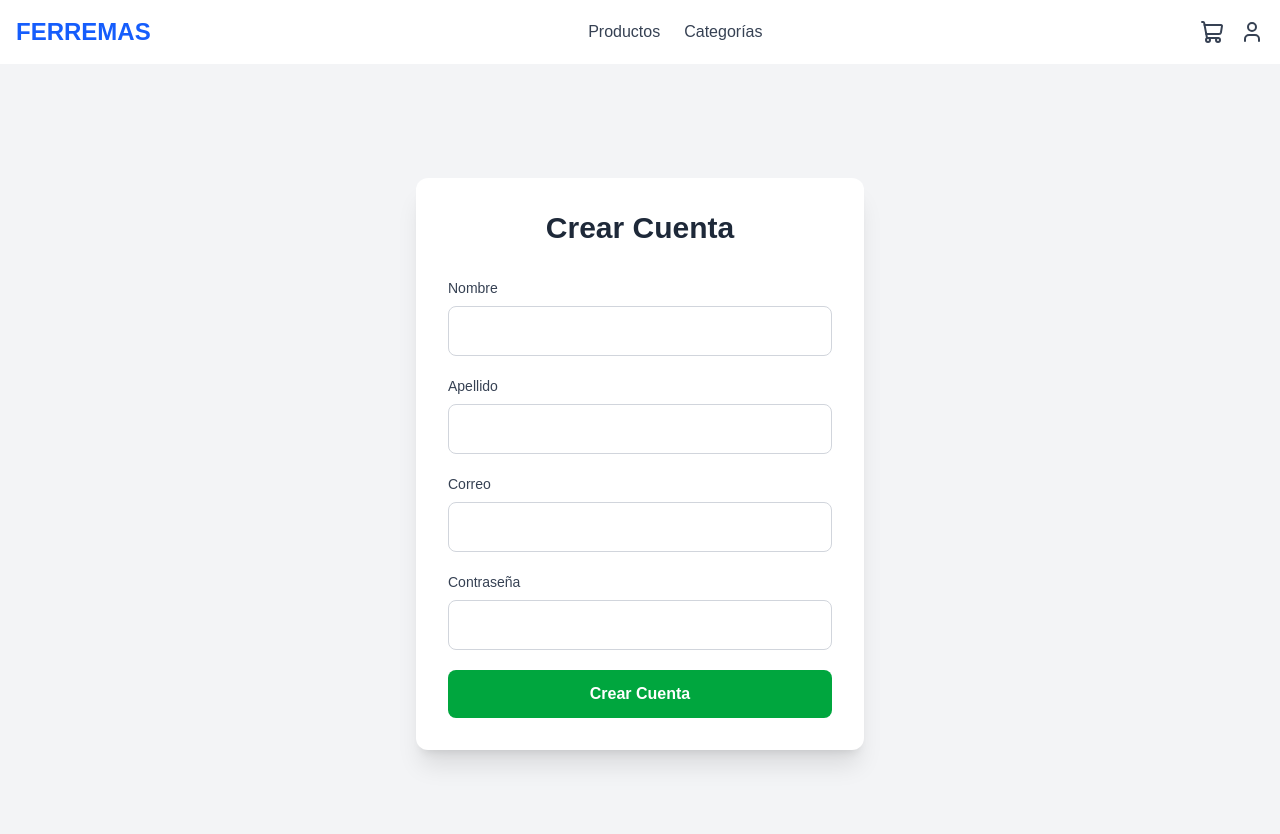
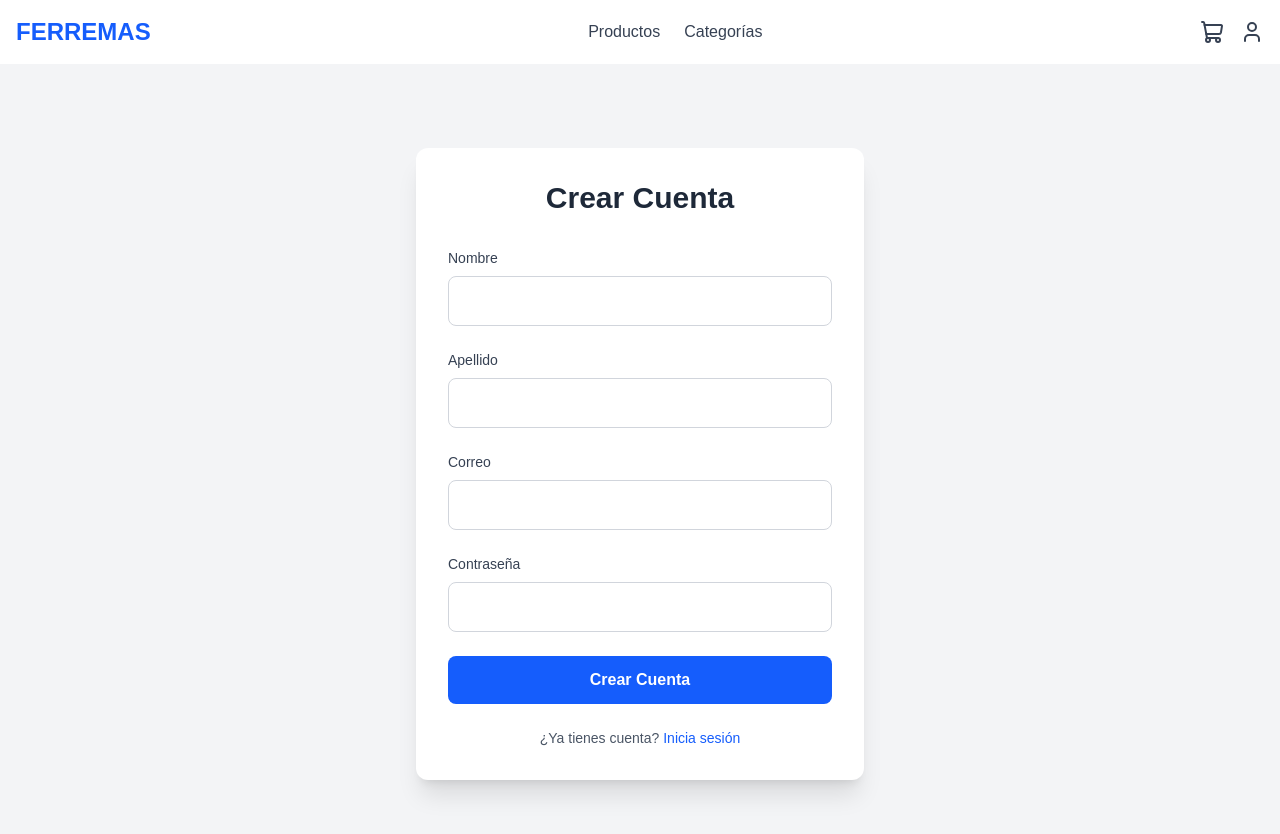
Before and after one commit to ByronVega10/ferremas-frontend, a Next.js app: page /register in a window 1280 px wide. Shown: the top 834 px of the page. Built offline with nearby package versions, Linux system fonts and the light colour scheme; no server answers.

Commit message:
Deploy listo

```diff
--- a/src/app/login/page.tsx
+++ b/src/app/login/page.tsx
@@ -7,6 +7,8 @@ import { useRouter } from 'next/navigation';
 import { loginRequest } from '@/services/auth.service';
 
 import { useAuth } from '@/contexts/AuthContext';
+
+import Link from 'next/link';
 
 export default function LoginPage() {
   const router = useRouter();
@@ -175,6 +177,27 @@ export default function LoginPage() {
               : 'Ingresar'}
           </button>
         </form>
+        <p
+          className="
+            text-center
+            text-sm
+            text-gray-600
+            mt-6
+          "
+        >
+          ¿No tienes cuenta?{' '}
+
+          <Link
+            href="/register"
+            className="
+              text-blue-600
+              hover:underline
+              font-medium
+            "
+          >
+            Crear cuenta
+          </Link>
+        </p>
       </div>
     </main>
   );
--- a/src/app/register/page.tsx
+++ b/src/app/register/page.tsx
@@ -2,19 +2,26 @@
 
 import { useState } from 'react';
 
+import Link from 'next/link';
+
 import { useRouter } from 'next/navigation';
 
-import { registerRequest } from '@/services/auth.service';
+import {
+  registerRequest,
+} from '@/services/auth.service';
 
 export default function RegisterPage() {
+
   const router = useRouter();
 
-  const [name, setName] = useState('');
+  const [name, setName] =
+    useState('');
 
   const [lastname, setLastname] =
     useState('');
 
-  const [email, setEmail] = useState('');
+  const [email, setEmail] =
+    useState('');
 
   const [password, setPassword] =
     useState('');
@@ -25,9 +32,11 @@ export default function RegisterPage() {
   const handleRegister = async (
     e: React.FormEvent,
   ) => {
+
     e.preventDefault();
 
     try {
+
       setLoading(true);
 
       await registerRequest({
@@ -37,14 +46,22 @@ export default function RegisterPage() {
         password,
       });
 
-      alert('Usuario registrado');
+      alert(
+        'Cuenta creada correctamente',
+      );
 
       router.push('/login');
+
     } catch (error) {
+
       console.error(error);
 
-      alert('Error al registrar usuario');
+      alert(
+        'Error al crear la cuenta',
+      );
+
     } finally {
+
       setLoading(false);
     }
   };
@@ -60,6 +77,7 @@ export default function RegisterPage() {
         p-6
       "
     >
+
       <div
         className="
           bg-white
@@ -70,6 +88,7 @@ export default function RegisterPage() {
           max-w-md
         "
       >
+
         <h1
           className="
             text-3xl
@@ -84,8 +103,9 @@ export default function RegisterPage() {
 
         <form
           onSubmit={handleRegister}
-          className="space-y-5"
+          className="space-y-6"
         >
+
           <div>
             <label
               className="
@@ -113,9 +133,6 @@ export default function RegisterPage() {
                 px-4
                 py-3
                 text-gray-800
-                focus:outline-none
-                focus:ring-2
-                focus:ring-blue-500
               "
               required
             />
@@ -148,9 +165,6 @@ export default function RegisterPage() {
                 px-4
                 py-3
                 text-gray-800
-                focus:outline-none
-                focus:ring-2
-                focus:ring-blue-500
               "
               required
             />
@@ -183,9 +197,6 @@ export default function RegisterPage() {
                 px-4
                 py-3
                 text-gray-800
-                focus:outline-none
-                focus:ring-2
-                focus:ring-blue-500
               "
               required
             />
@@ -218,9 +229,6 @@ export default function RegisterPage() {
                 px-4
                 py-3
                 text-gray-800
-                focus:outline-none
-                focus:ring-2
-                focus:ring-blue-500
               "
               required
             />
@@ -231,21 +239,45 @@ export default function RegisterPage() {
             disabled={loading}
             className="
               w-full
-              bg-green-600
+              bg-blue-600
               text-white
               py-3
               rounded-lg
-              hover:bg-green-700
+              hover:bg-blue-700
               transition
               font-semibold
             "
           >
             {loading
-              ? 'Registrando...'
+              ? 'Creando cuenta...'
               : 'Crear Cuenta'}
           </button>
         </form>
+
+        <p
+          className="
+            text-center
+            text-sm
+            text-gray-600
+            mt-6
+          "
+        >
+          ¿Ya tienes cuenta?{' '}
+
+          <Link
+            href="/login"
+            className="
+              text-blue-600
+              hover:underline
+              font-medium
+            "
+          >
+            Inicia sesión
+          </Link>
+        </p>
+
       </div>
+
     </main>
   );
 }
```
